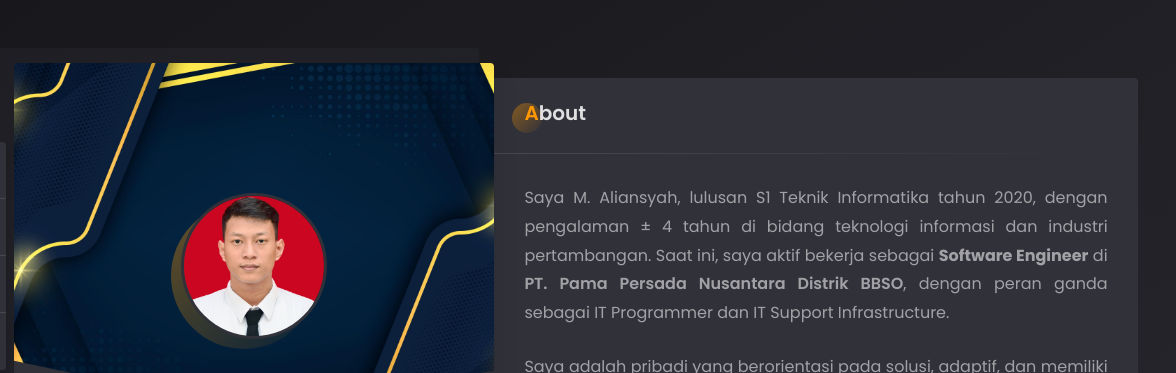
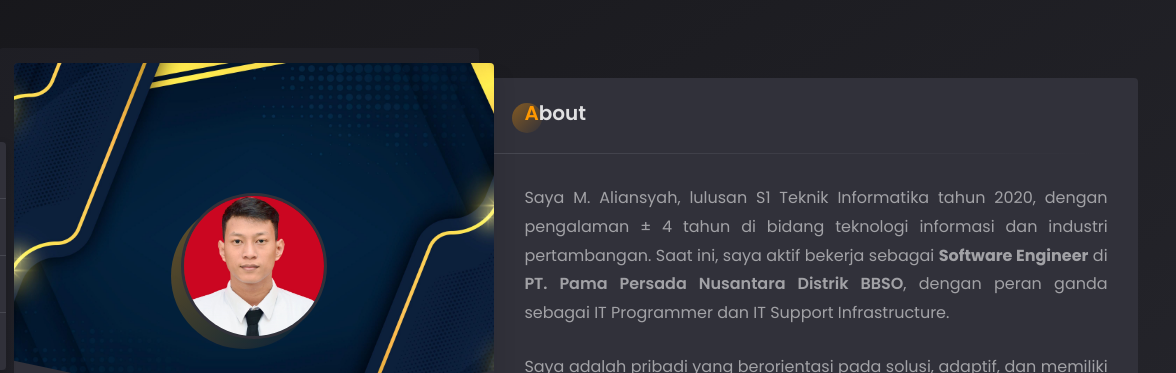
Before and after one commit to aliansyahh/portofolio, a plain HTML site: page index.html in a window 1280 px wide. Shown: the top 373 px of the page, 104-1280 px from the left. Drawn offline with nearby package versions, Linux system fonts and the light colour scheme; files whose address does not match are found by name.

Commit message:
Update index.html

```diff
--- a/index.html
+++ b/index.html
@@ -166,9 +166,7 @@
             <div
               class="slide"
               style="
-                background-image: url('works/bgc.jpg');
-                background-position: 30% 100%;
-              "
+                background-image: url('works/bgc.jpg');"
             ></div>
 
             <div class="image">
```
